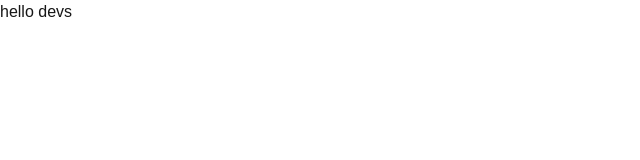
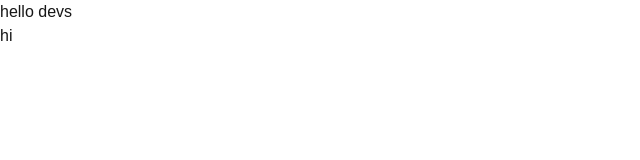
Before and after one commit to aayushamarne/Walmat_Sparkathon, a Next.js app: page / in a window 1280 px wide. Shown: the top 160 px of the page, without its empty margins (0-640 px from the left). Built offline with nearby package versions, Linux system fonts and the light colour scheme.

Commit message:
added hi

```diff
--- a/src/app/page.js
+++ b/src/app/page.js
@@ -4,6 +4,7 @@ export default function Home() {
   return (
     <div>
       <h1> hello devs</h1>
+       <h1> hi </h1>
     </div>
   );
 }
```
